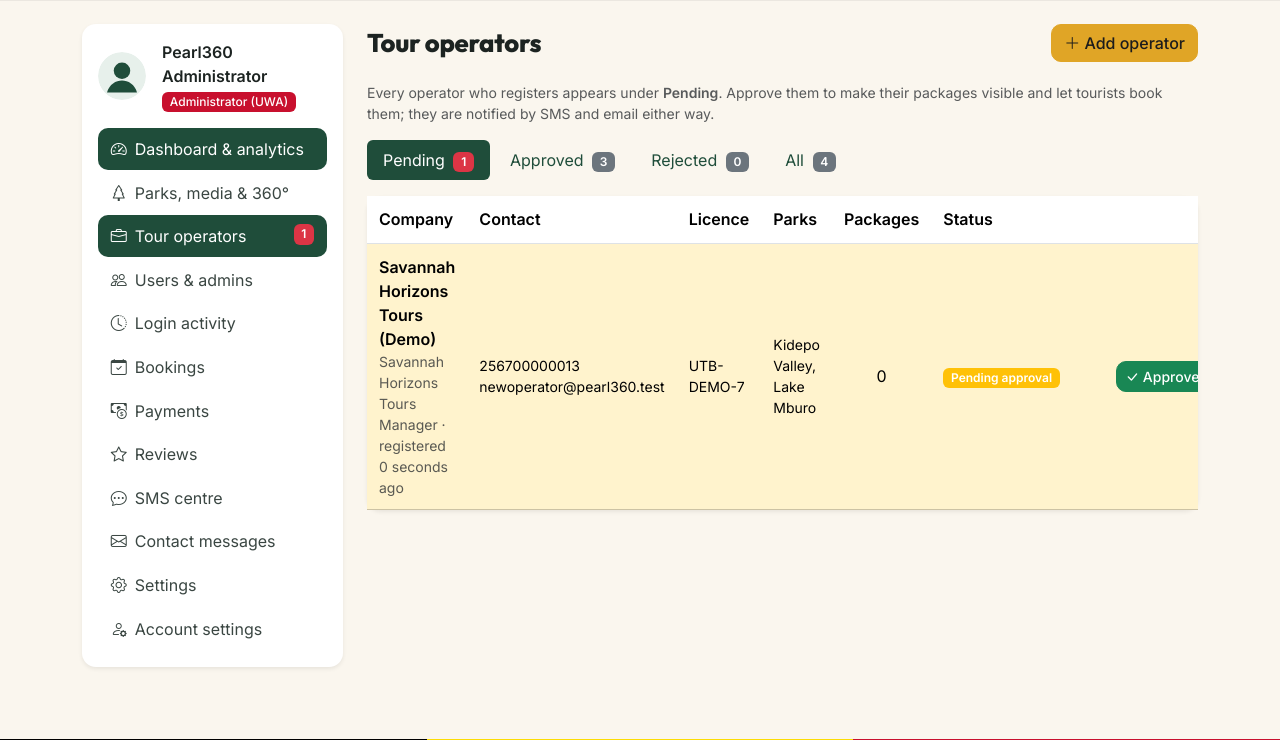
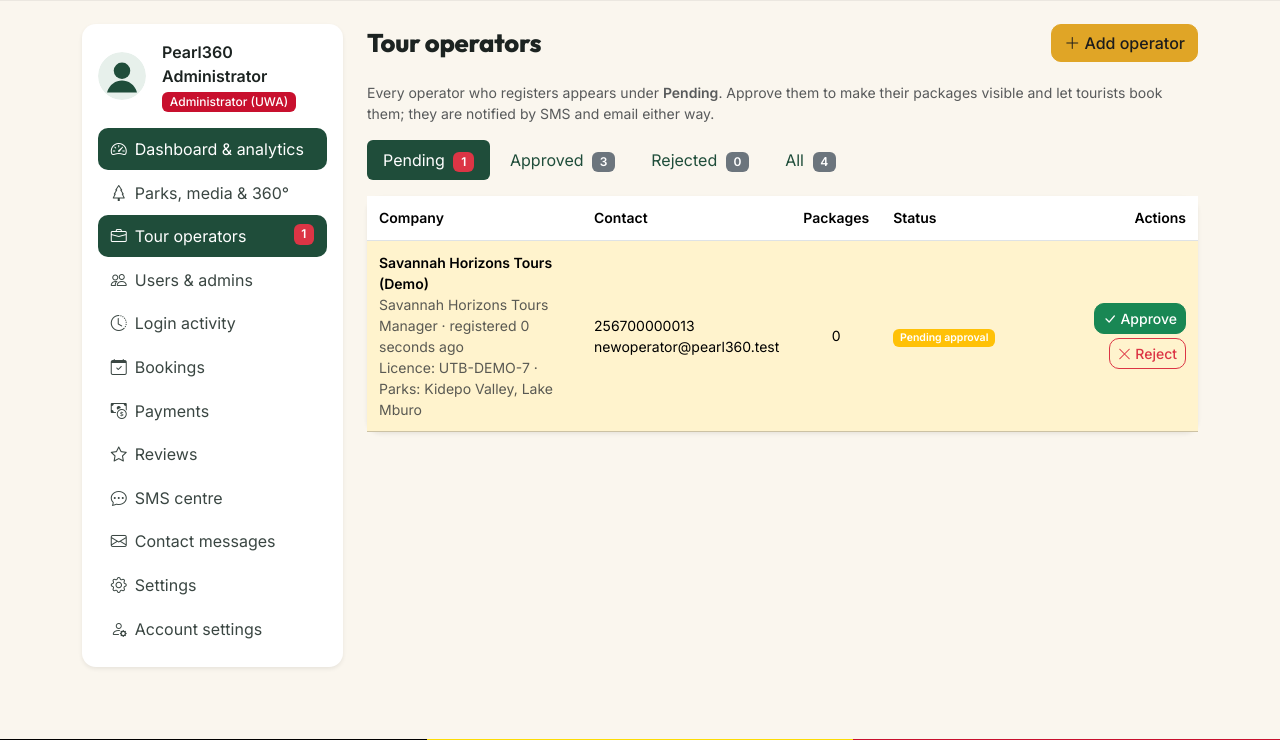
Before and after one commit to Ssegawa-jesse/Campus-service, a Laravel app: page /admin/operators in a window 1280 px wide. Shown: the part 62-802 px from the top of the page. Run offline with Laravel 12, Linux system fonts and the light colour scheme; a user stored in the database is signed in; data comes from the database, SQL or seed files in the repository; some libraries are stand-ins or nearby versions.

Commit message:
Report: add chapter on system users and how they use it; fix operators table width
- New Chapter Six walks through how tourists, tour operators and UWA
  administrators use Pearl360, with screenshots from a complete booking
  (enquiry, quote, Airtel Money payment, confirmation, operator approval),
  user-group and access-rights tables, an interaction diagram and a table
  for the people who tested the system; later chapters renumbered
- Admin tour operators page: licence and parks move under the company
  name so the Approve/Reject buttons fit at laptop width

Co-Authored-By: Claude Opus 5.5 <noreply@anthropic.com>
Claude-Session: https://claude.ai/code/session_01CBEFzPTnp4EnGJ463ocETH

```diff
--- a/resources/views/admin/operators/index.blade.php
+++ b/resources/views/admin/operators/index.blade.php
@@ -21,31 +21,30 @@
 </ul>
 
 <div class="card border-0 shadow-sm"><div class="table-responsive">
-    <table class="table align-middle mb-0">
-        <thead><tr><th>Company</th><th>Contact</th><th>Licence</th><th>Parks</th><th class="text-center">Packages</th><th>Status</th><th class="text-end">Actions</th></tr></thead>
+    <table class="table align-middle mb-0 small">
+        <thead><tr><th style="min-width:190px">Company</th><th>Contact</th><th class="text-center">Packages</th><th>Status</th><th class="text-end">Actions</th></tr></thead>
         <tbody>
             @forelse ($operators as $o)
                 <tr class="{{ $o->isPending() ? 'table-warning' : '' }}">
                     <td>
                         <strong>{{ $o->company_name }}</strong>
-                        <div class="small text-muted">{{ $o->user->name }} · registered {{ $o->created_at->diffForHumans() }}</div>
+                        <div class="text-muted">{{ $o->user->name }} · registered {{ $o->created_at->diffForHumans() }}</div>
+                        <div class="text-muted">Licence: {{ $o->licence_no ?: '–' }} · Parks: {{ $o->parks->pluck('name')->map(fn ($n) => Str::before($n, ' National'))->implode(', ') ?: '–' }}</div>
                     </td>
-                    <td class="small">{{ $o->contact_phone }}<br>{{ $o->contact_email }}</td>
-                    <td class="small">{{ $o->licence_no ?: '–' }}</td>
-                    <td class="small">{{ $o->parks->pluck('name')->map(fn ($n) => Str::before($n, ' National'))->implode(', ') ?: '–' }}</td>
+                    <td>{{ $o->contact_phone }}<br>{{ $o->contact_email }}</td>
                     <td class="text-center">{{ $o->packages_count }}</td>
                     <td>
                         <span class="badge bg-{{ $o->statusColor() }}">{{ $o->statusLabel() }}</span>
                         @if ($o->status === 'approved' && $o->approved_at)<div class="small text-muted">{{ $o->approved_at->format('d M Y') }}{{ $o->approver ? ' by '.$o->approver->name : '' }}</div>@endif
                         @if ($o->status === 'rejected' && $o->rejection_reason)<div class="small text-muted">{{ Str::limit($o->rejection_reason, 60) }}</div>@endif
                     </td>
-                    <td class="text-end" style="min-width:230px">
+                    <td class="text-end" style="min-width:190px">
                         @include('admin.operators._actions')
                         @if ($o->status === 'approved')<a href="{{ route('operators.show', $o) }}" target="_blank" class="small d-inline-block mt-1">Public page <i class="bi bi-box-arrow-up-right"></i></a>@endif
                     </td>
                 </tr>
             @empty
-                <tr><td colspan="7" class="text-center text-muted py-4">No operators in this list.</td></tr>
+                <tr><td colspan="5" class="text-center text-muted py-4">No operators in this list.</td></tr>
             @endforelse
         </tbody>
     </table>
```
Also changed, not shown: 1 other file.
